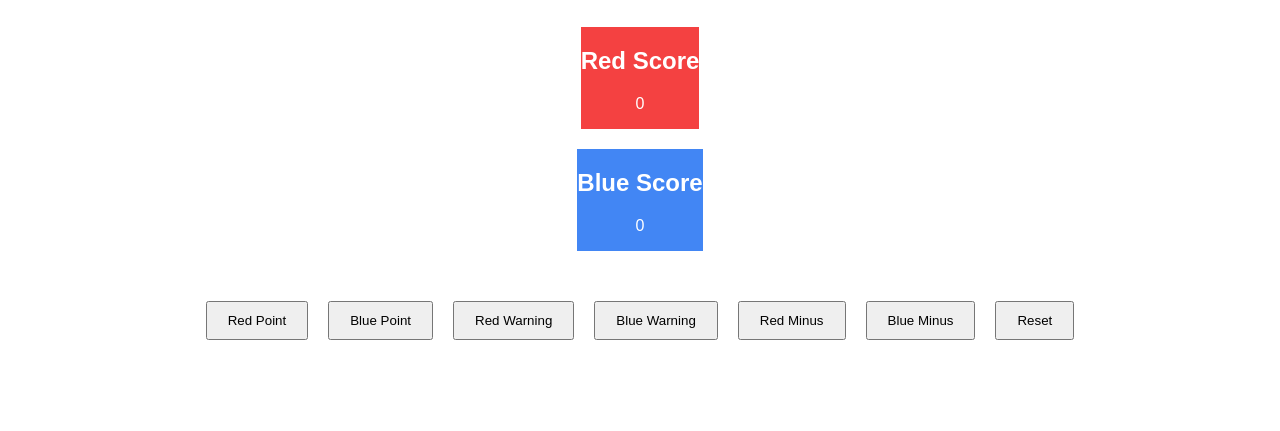
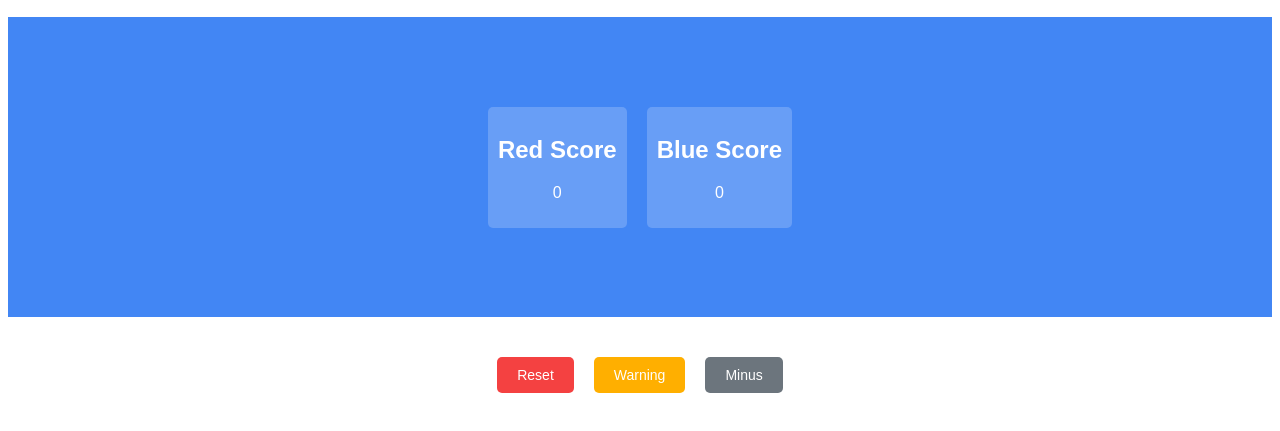
Before and after one commit to RonnocX/SparringCalculator, a plain HTML site: page index.html in a window 1280 px wide. Shown: the part 61-492 px from the top of the page. Drawn offline with Linux system fonts and the light colour scheme.

Commit message:
Add files via upload

```diff
--- a/index.html
+++ b/index.html
@@ -7,7 +7,8 @@
 <body>
     <div id="pointKeeper">
         <h1>Taekwondo Point Keeper</h1>
-        <div class="scoreboard">
+        <div id="swipeScreen" class="swipeScreen">
+            <div id="scoreWrapper" class="scoreWrapper">
                 <div id="redScore" class="score">
                     <h2>Red Score</h2>
                     <p>0</p>
@@ -17,14 +18,11 @@
                     <p>0</p>
                 </div>
             </div>
+        </div>
         <div class="buttons">
-            <button id="redPointBtn" class="pointBtn" onclick="addPoint('red')">Red Point</button>
-            <button id="bluePointBtn" class="pointBtn" onclick="addPoint('blue')">Blue Point</button>
-            <button id="redWarningBtn" class="warningBtn" onclick="addWarning('red')">Red Warning</button>
-            <button id="blueWarningBtn" class="warningBtn" onclick="addWarning('blue')">Blue Warning</button>
-            <button id="redMinusBtn" class="minusPointBtn" onclick="deductPoint('red')">Red Minus</button>
-            <button id="blueMinusBtn" class="minusPointBtn" onclick="deductPoint('blue')">Blue Minus</button>
-            <button id="resetBtn" class="resetBtn" onclick="resetScores()">Reset</button>
+            <button id="resetBtn" class="actionBtn resetBtn" onclick="resetScores()">Reset</button>
+            <button id="warningBtn" class="actionBtn warningBtn" onclick="addWarning()">Warning</button>
+            <button id="minusBtn" class="actionBtn minusBtn" onclick="deductPoint()">Minus</button>
         </div>
     </div>
 
--- a/styles.css
+++ b/styles.css
@@ -1,41 +1,60 @@
 body {
     font-family: Arial, sans-serif;
     text-align: center;
+    background-color: #fff;
 }
 
 h1 {
     margin-bottom: 20px;
+    color: #000;
 }
 
-.scoreboard {
+.swipeScreen {
+    height: 300px;
     display: flex;
-    flex-direction: column;
     align-items: center;
-    margin-bottom: 30px;
+    justify-content: center;
+    background-color: #4286f4;
+    color: #fff;
+}
+
+.scoreWrapper {
+    display: flex;
+    justify-content: space-between;
+    padding: 0 20px;
 }
 
 .score {
     margin: 10px;
+    background-color: rgba(255, 255, 255, 0.2);
+    padding: 10px;
+    border-radius: 5px;
 }
 
 .buttons {
     display: flex;
-    flex-wrap: wrap;
     justify-content: center;
-    margin-bottom: 30px;
+    margin-top: 30px;
 }
 
-.pointBtn, .warningBtn, .minusPointBtn, .resetBtn {
+.actionBtn {
     margin: 10px;
     padding: 10px 20px;
+    font-size: 14px;
+    border-radius: 5px;
+    border: none;
+    color: #fff;
+    background-color: #4286f4;
 }
 
-#redScore {
+.resetBtn {
     background-color: #f44141;
-    color: #fff;
 }
 
-#blueScore {
-    background-color: #4286f4;
-    color: #fff;
+.warningBtn {
+    background-color: #ffaf00;
 }
+
+.minusBtn {
+    background-color: #6c757d;
+}
```
Lines whose indentation alone changed are shown as unchanged.
